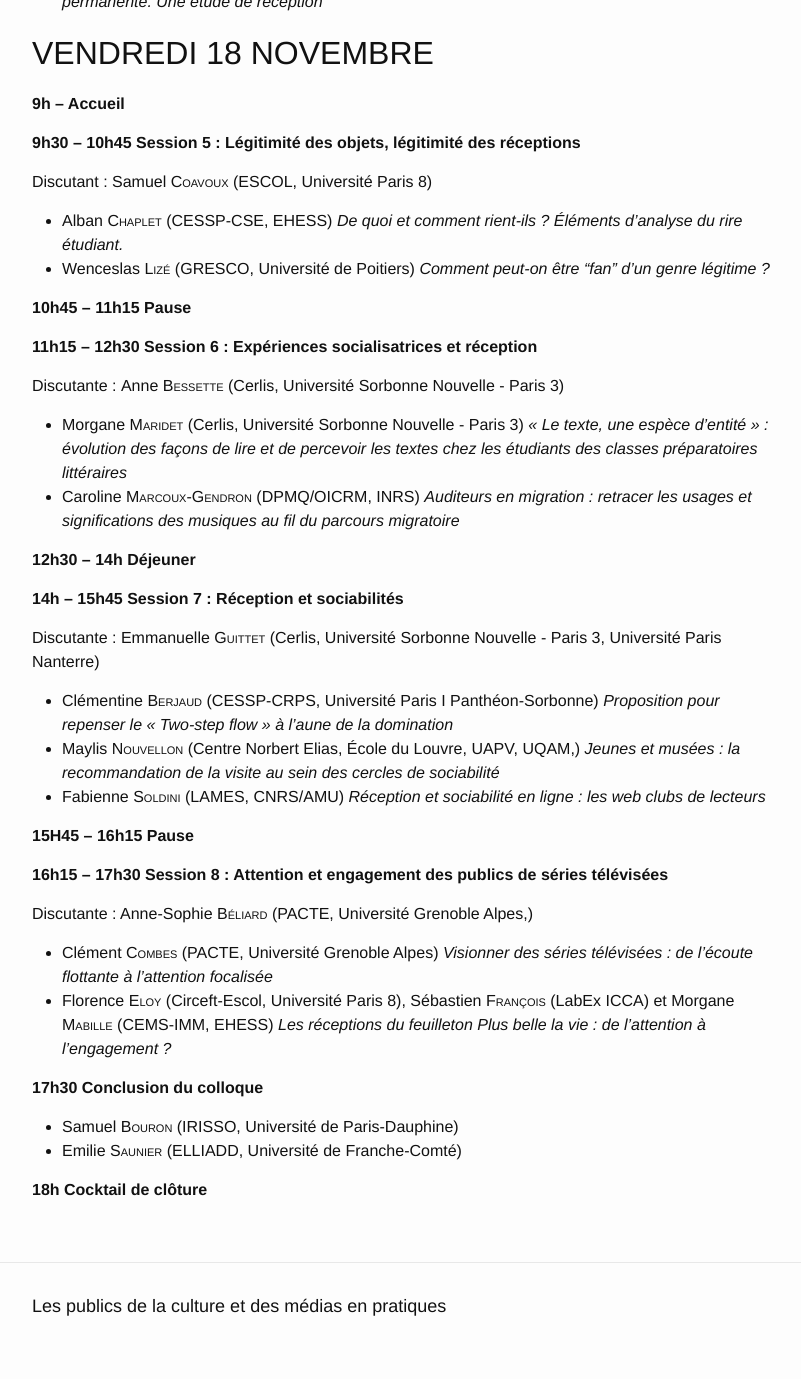
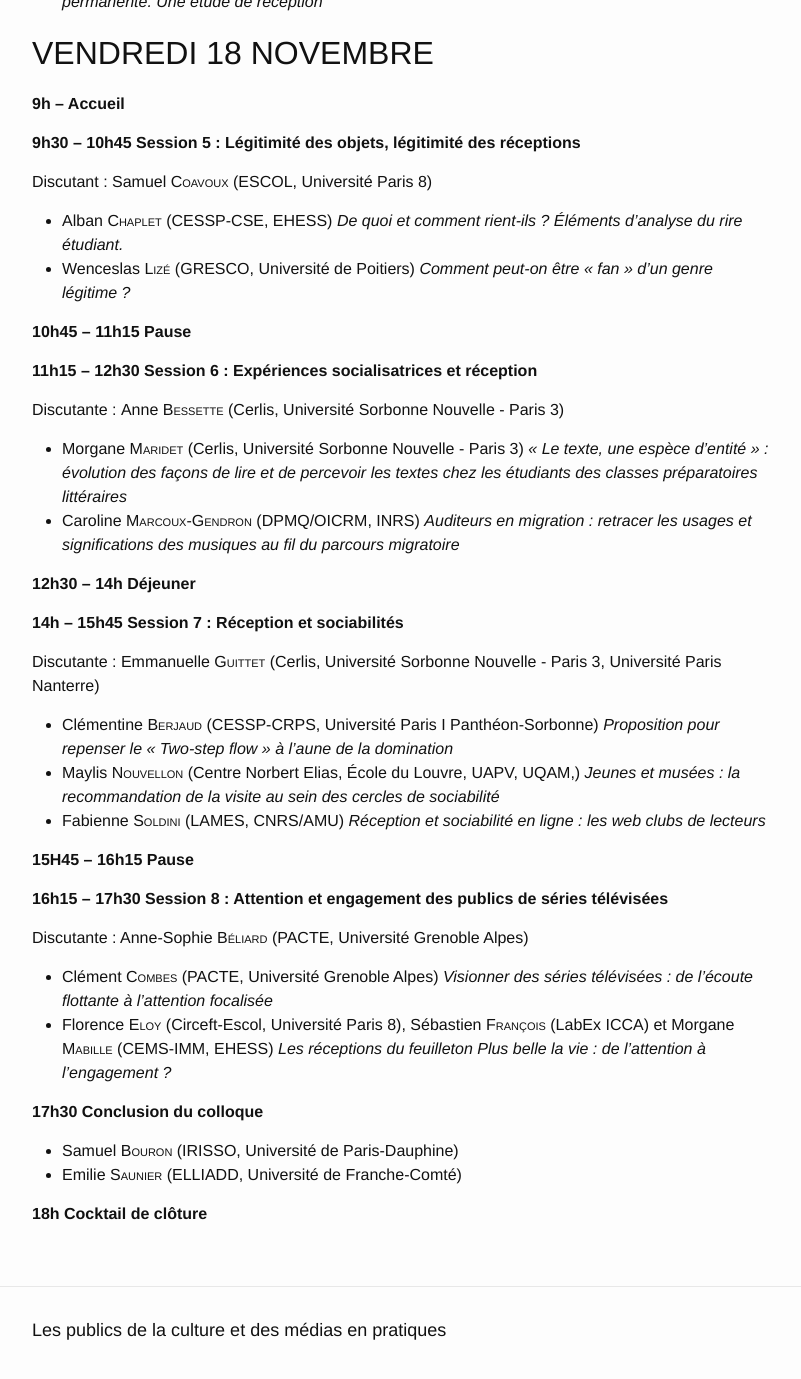
Before and after one commit to rt14-afs/rt14-afs.github.io, a Jekyll site: the page built from programme.md, in a window 1280 px wide and 1400 px high, scrolled down 1459 px. Shown: the top 1379 px of the window, without its empty margins (238-1039 px from the left). Built offline with Jekyll 4.4.1, drawn with Linux system fonts in a browser that asks for light colours; some of the changed text lies outside the part shown.

Commit message:
corrections programme EG

```diff
--- a/programme.md
+++ b/programme.md
@@ -47,7 +47,7 @@ Discutante : Emilie <span class="author-name">Saunier</span> (ELLIADD, Universi
 
 **16h15 – 17h30 Session 4 : Les médiations et leurs dispositifs**
 
-Discutant : Tomas <span class="author-name">Legon</span> (CEM-IMMS, EHESS)
+Discutant : Tomas <span class="author-name">Legon</span> (CEMS-IMM, EHESS)
 
 + Florencia <span class="author-name">Dansilio</span> (CREDA, Université Sorbonne Nouvelle - Paris 3) *Le village comme plateau. Ethnographie de la réception d’Un Festival à Villeréal.*
 + Cosmina <span class="author-name">Ghebaur</span> (Lemme, Université de Liège) *Le cinéma et sa médiation en éducation permanente. Une étude de réception*
@@ -61,7 +61,7 @@ Discutant : Tomas <span class="author-name">Legon</span> (CEM-IMMS, EHESS)
 Discutant : Samuel <span class="author-name">Coavoux</span> (ESCOL, Université Paris 8)
 
 + Alban <span class="author-name">Chaplet</span> (CESSP-CSE, EHESS) *De quoi et comment rient-ils ? Éléments d'analyse du rire étudiant.*
-+ Wenceslas <span class="author-name">Lizé</span> (GRESCO, Université de Poitiers) *Comment peut-on être "fan" d’un genre légitime ?*
++ Wenceslas <span class="author-name">Lizé</span> (GRESCO, Université de Poitiers) *Comment peut-on être « fan » d’un genre légitime ?*
 
 **10h45 – 11h15 Pause**
 
@@ -86,7 +86,7 @@ Discutante : Emmanuelle <span class="author-name">Guittet</span> (Cerlis, Univ
 
 **16h15 – 17h30 Session 8 : Attention et engagement des publics de séries télévisées**
 
-Discutante : Anne-Sophie <span class="author-name">Béliard</span> (PACTE, Université Grenoble Alpes,)
+Discutante : Anne-Sophie <span class="author-name">Béliard</span> (PACTE, Université Grenoble Alpes)
 
 + Clément <span class="author-name">Combes</span> (PACTE, Université Grenoble Alpes) *Visionner des séries télévisées : de l’écoute flottante à l’attention focalisée*
 + Florence <span class="author-name">Eloy</span> (Circeft-Escol, Université Paris 8), Sébastien <span class="author-name">François</span> (LabEx ICCA) et Morgane <span class="author-name">Mabille</span> (CEMS-IMM, EHESS) *Les réceptions du feuilleton Plus belle la vie : de l’attention à l’engagement ?*
```
